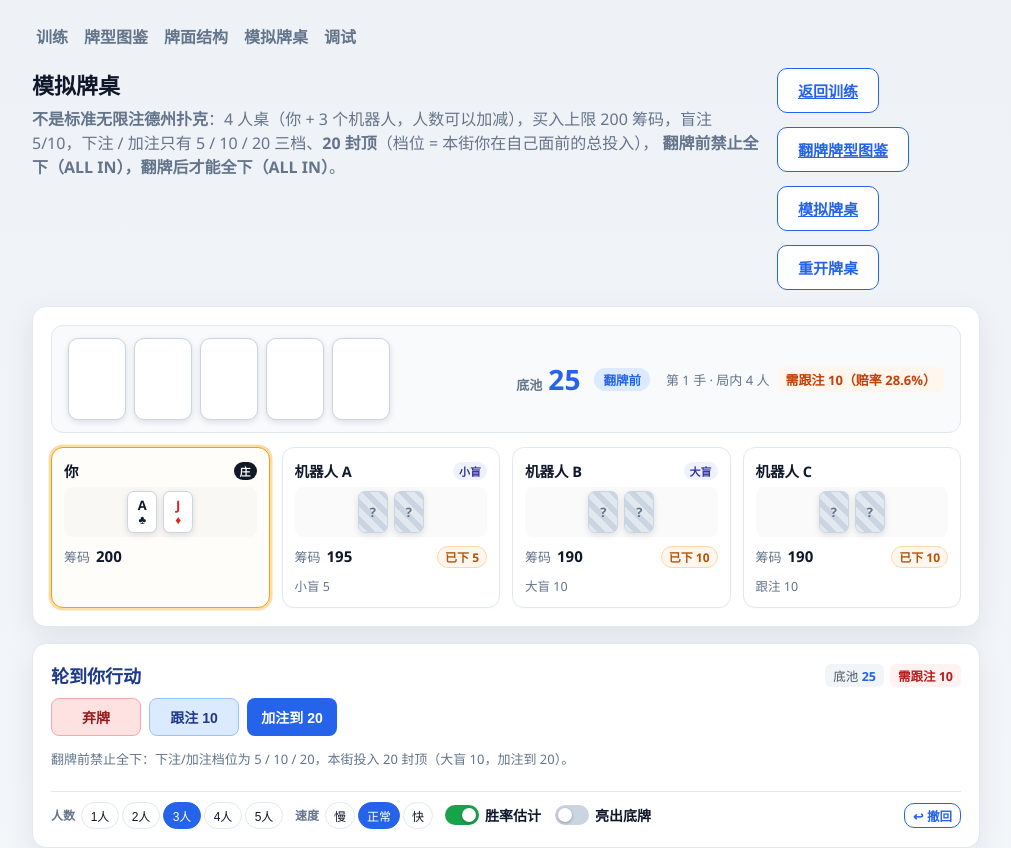
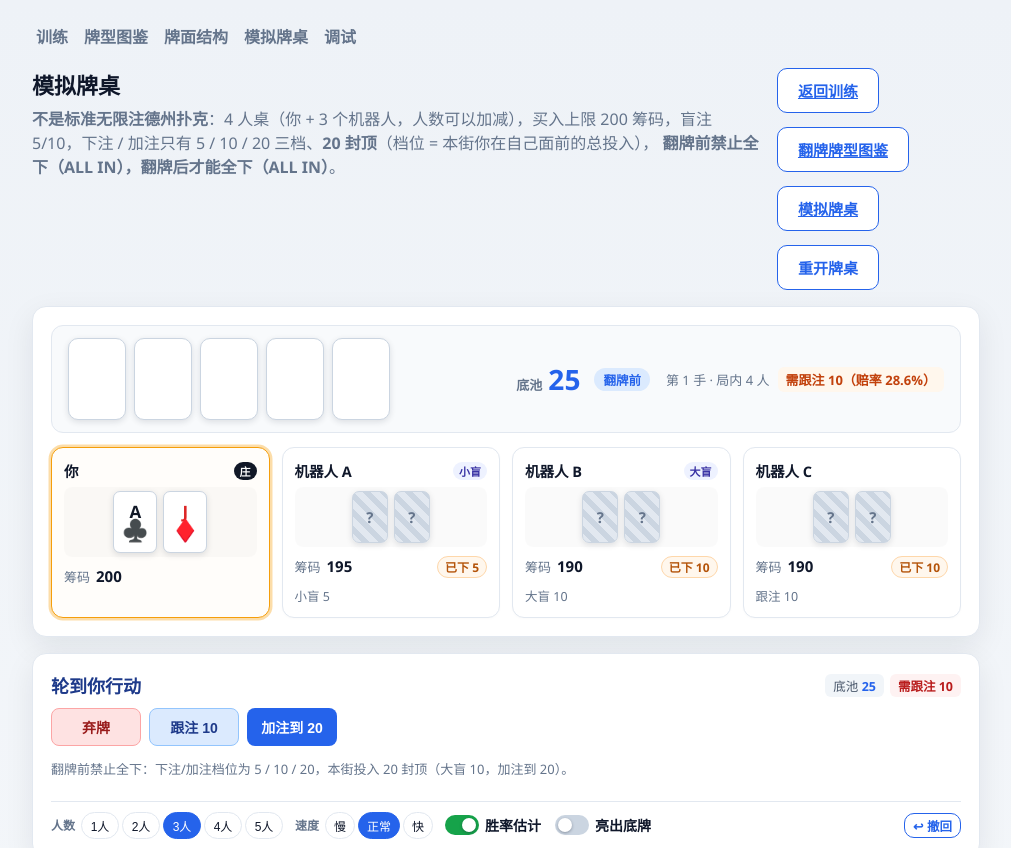
Before and after one commit to leroy668/flop-trainer, a React (Vite) app: page /#/table in a window 1280 px wide. Shown: the top 848 px of the page, without its empty margins (134-1145 px from the left). Built offline with nearby package versions, Linux system fonts and the light colour scheme.

Commit message:
style: enlarge hole card dimensions and boost suit visibility

```diff
--- a/src/styles.css
+++ b/src/styles.css
@@ -378,25 +378,25 @@ h3 {
 }
 
 .card--sm {
-  width: 30px;
-  height: 42px;
-  font-size: 13px;
+  width: 36px;
+  height: 52px;
+  font-size: 15px;
   border-radius: 7px;
+  gap: 1px;
+}
+
+.card--md {
+  width: 46px;
+  height: 66px;
+  font-size: 18px;
   gap: 2px;
-}
-
-.card--md {
-  width: 44px;
-  height: 62px;
-  font-size: 17px;
-  gap: 3px;
 }
 
 .card--lg {
   width: 58px;
   height: 82px;
   font-size: 22px;
-  gap: 4px;
+  gap: 3px;
 }
 
 .card--red {
@@ -412,8 +412,16 @@ h3 {
   background: repeating-linear-gradient(45deg, #e2e8f0, #e2e8f0 6px, #cbd5e1 6px, #cbd5e1 12px);
 }
 
+.card__rank {
+  font-weight: 800;
+  line-height: 1;
+}
+
 .card__suit {
-  font-size: 0.9em;
+  font-size: 1.15em;
+  line-height: 1;
+  font-family: -apple-system, BlinkMacSystemFont, "Segoe UI Emoji", "Noto Color Emoji", "Apple Color Emoji", sans-serif;
+  margin-top: -1px;
 }
 
 .card-pair {
@@ -2163,6 +2171,17 @@ h3 {
   border-radius: 8px;
 }
 
+.seat--hero .seat__cards .card {
+  width: 44px;
+  height: 62px;
+  font-size: 17px;
+  border-width: 1.5px;
+}
+
+.seat--hero .seat__cards .card__suit {
+  font-size: 1.25em;
+}
+
 .seat__line {
   display: flex;
   align-items: baseline;
```
Also changed, not shown: flop-trainer.html (+1 -1 lines).
